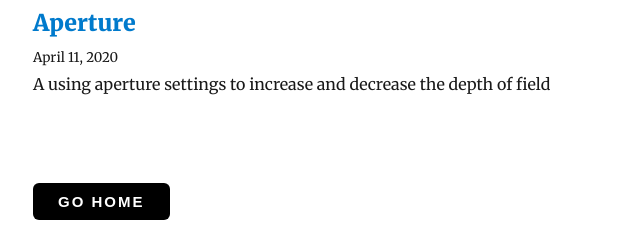
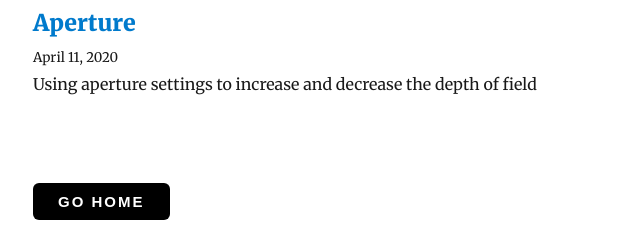
Before and after one commit to mncharlton/photoblog, a Gatsby site: page /blog/ in a window 1280 px wide. Shown: the part 256-496 px from the top of the page, 292-932 px from the left. Built offline with nearby package versions, Linux system fonts and the light colour scheme; Gatsby itself is replaced by a stand-in of ours; some packages are replaced by stand-ins of ours.

Commit message:
correct typo in aperture post description

```diff
--- a/content/blog/aperture/aperture.md
+++ b/content/blog/aperture/aperture.md
@@ -1,7 +1,7 @@
 ---
 title: Aperture
 date: "2020-04-11"
-description: "A using aperture settings to increase and decrease the depth of field"
+description: "Using aperture settings to increase and decrease the depth of field"
 ---
 
 Learning about using aperture to control the depth of field in photos.
```
